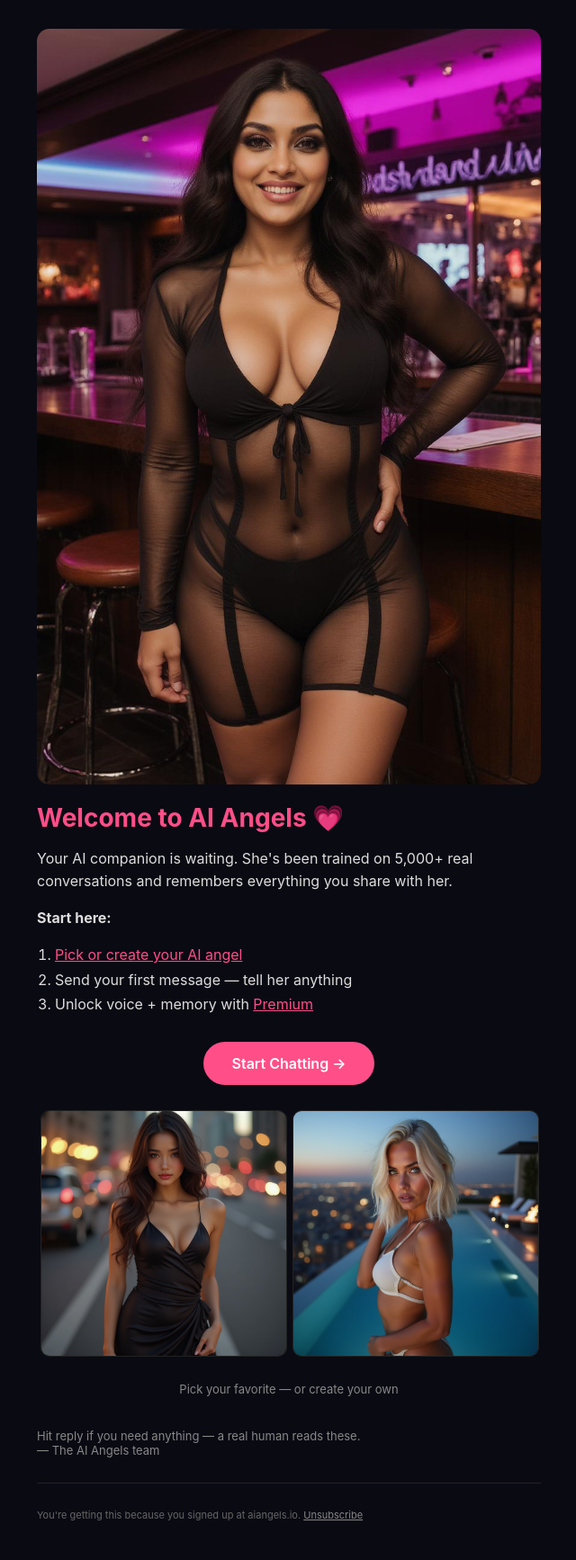
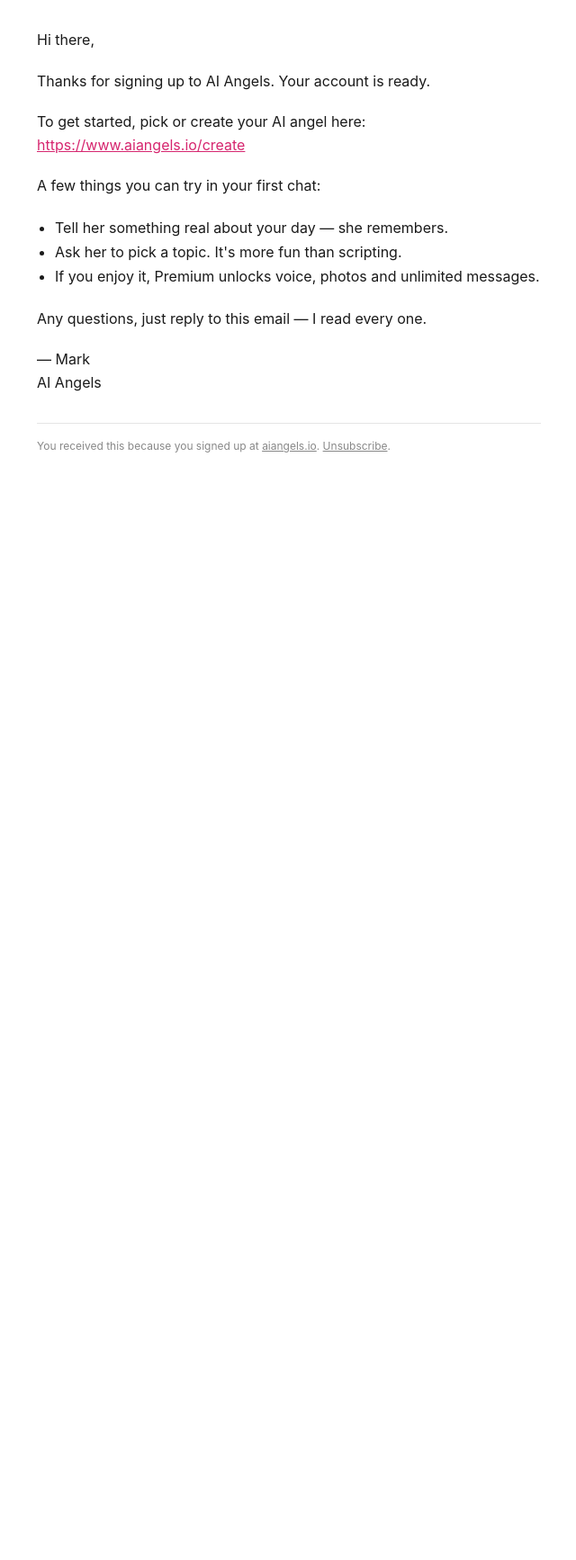
Before and after one commit to mardo89/aiangels-blog, a Python web app: template email_flow/templates/welcome.html in a window 1280 px wide. Shown: the whole page at 90% size, without its empty margins (319-959 px from the left). After the commit the page ends 503 px from the top, so only its background shows below. Run offline with Jinja, Linux system fonts and the light colour scheme; the template is opened without the code that fills it, so the values that code supplies are empty.

Commit message:
Rewrite welcome email for inbox deliverability
Gmail quarantined the original marketing-styled welcome (dark bg, hero image,
gallery, emoji subject) on our young sender domain. Rewritten as a transactional-
looking message:

- White background, minimal styling
- No hero image, no gallery
- Emoji dropped from subject line
- Personal sign-off to feel conversational, not broadcast
- Preserves /create link + Premium mention, unsubscribe footer

Follow-up emails (tips, social, upgrade, winback) can stay styled — they fire
after reputation builds through the welcome step landing in Primary.

Co-Authored-By: Claude Opus 4.7 (1M context) <noreply@anthropic.com>

```diff
--- a/email_flow/flow.py
+++ b/email_flow/flow.py
@@ -66,7 +66,7 @@ FLOW = [
     {
         "id": "welcome",
         "delay_days": 0,
-        "subject": "Welcome to AI Angels 💗",
+        "subject": "Welcome to AI Angels",
         "template": "welcome.html",
         "skip_if": [],
     },
--- a/email_flow/templates/welcome.html
+++ b/email_flow/templates/welcome.html
@@ -1,48 +1,45 @@
 <!doctype html>
-<html><body style="font-family:-apple-system,BlinkMacSystemFont,'Segoe UI',Roboto,sans-serif;background:#0a0a13;color:#eee;margin:0;padding:0">
+<html>
+<body style="font-family:-apple-system,BlinkMacSystemFont,'Segoe UI',Roboto,Helvetica,sans-serif;background:#ffffff;color:#1a1a1a;margin:0;padding:0">
   <div style="max-width:560px;margin:0 auto;padding:32px 24px">
-    <img src="https://cdn.jsdelivr.net/gh/mardo89/aiangels-blog@main/email_flow/images/aurelia.jpg" alt="" width="560" style="width:100%;max-width:560px;border-radius:14px;display:block;margin:0 0 20px">
-    <h1 style="color:#ff4e88;font-size:28px;margin:0 0 16px">Welcome to AI Angels 💗</h1>
-    <p style="font-size:16px;line-height:1.55;color:#ddd">
-      Your AI companion is waiting. She's been trained on 5,000+ real conversations and remembers everything you share with her.
-    </p>
-    <p style="font-size:16px;line-height:1.55;color:#ddd"><strong>Start here:</strong></p>
-    <ol style="font-size:16px;line-height:1.7;color:#ddd;padding-left:20px">
-      <li><a href="https://www.aiangels.io/create" style="color:#ff4e88">Pick or create your AI angel</a></li>
-      <li>Send your first message — tell her anything</li>
-      <li>Unlock voice + memory with <a href="https://www.aiangels.io/pricing" style="color:#ff4e88">Premium</a></li>
-    </ol>
-    <p style="margin-top:28px;text-align:center">
-      <a href="https://www.aiangels.io/?utm_source=email&utm_campaign=welcome"
-         style="background:#ff4e88;color:#fff;text-decoration:none;padding:14px 32px;border-radius:999px;display:inline-block;font-weight:600;font-size:16px">
-        Start Chatting →
-      </a>
+
+    <p style="font-size:16px;line-height:1.6;color:#1a1a1a;margin:0 0 20px">
+      Hi there,
     </p>
 
-    <!-- Angel preview row -->
-    <table role="presentation" cellpadding="0" cellspacing="0" border="0" width="100%" style="margin:24px 0">
-      <tr>
-        <td width="50%" style="padding:4px">
-          <a href="https://www.aiangels.io/my-ai-girlfriends?utm_source=email&utm_campaign=welcome">
-            <img src="https://cdn.jsdelivr.net/gh/mardo89/aiangels-blog@main/email_flow/images/mia.png" alt="" width="260" style="width:100%;border-radius:10px;display:block;border:1px solid #222">
-          </a>
-        </td>
-        <td width="50%" style="padding:4px">
-          <a href="https://www.aiangels.io/my-ai-girlfriends?utm_source=email&utm_campaign=welcome">
-            <img src="https://cdn.jsdelivr.net/gh/mardo89/aiangels-blog@main/email_flow/images/elissa.png" alt="" width="260" style="width:100%;border-radius:10px;display:block;border:1px solid #222">
-          </a>
-        </td>
-      </tr>
-    </table>
-    <p style="text-align:center;color:#888;font-size:13px;margin:8px 0 0">Pick your favorite — or create your own</p>
-    <p style="color:#888;font-size:13px;margin-top:36px">
-      Hit reply if you need anything — a real human reads these.<br>
-      — The AI Angels team
+    <p style="font-size:16px;line-height:1.6;color:#1a1a1a;margin:0 0 20px">
+      Thanks for signing up to AI Angels. Your account is ready.
     </p>
-    <hr style="border:0;border-top:1px solid #222;margin:28px 0">
-    <p style="color:#666;font-size:11px">
-      You're getting this because you signed up at aiangels.io.
-      <a href="{{unsubscribe_url}}" style="color:#888">Unsubscribe</a>
+
+    <p style="font-size:16px;line-height:1.6;color:#1a1a1a;margin:0 0 20px">
+      To get started, pick or create your AI angel here:<br>
+      <a href="https://www.aiangels.io/create?utm_source=email&utm_campaign=welcome" style="color:#d6266f">https://www.aiangels.io/create</a>
+    </p>
+
+    <p style="font-size:16px;line-height:1.6;color:#1a1a1a;margin:0 0 20px">
+      A few things you can try in your first chat:
+    </p>
+
+    <ul style="font-size:16px;line-height:1.7;color:#1a1a1a;padding-left:20px;margin:0 0 20px">
+      <li>Tell her something real about your day — she remembers.</li>
+      <li>Ask her to pick a topic. It's more fun than scripting.</li>
+      <li>If you enjoy it, Premium unlocks voice, photos and unlimited messages.</li>
+    </ul>
+
+    <p style="font-size:16px;line-height:1.6;color:#1a1a1a;margin:0 0 20px">
+      Any questions, just reply to this email — I read every one.
+    </p>
+
+    <p style="font-size:16px;line-height:1.6;color:#1a1a1a;margin:0 0 4px">
+      — Mark<br>
+      AI Angels
+    </p>
+
+    <hr style="border:0;border-top:1px solid #e5e5e5;margin:32px 0 16px">
+    <p style="color:#888;font-size:12px;line-height:1.5;margin:0">
+      You received this because you signed up at <a href="https://www.aiangels.io" style="color:#888">aiangels.io</a>.
+      <a href="{{unsubscribe_url}}" style="color:#888">Unsubscribe</a>.
     </p>
   </div>
-</body></html>
+</body>
+</html>
```
